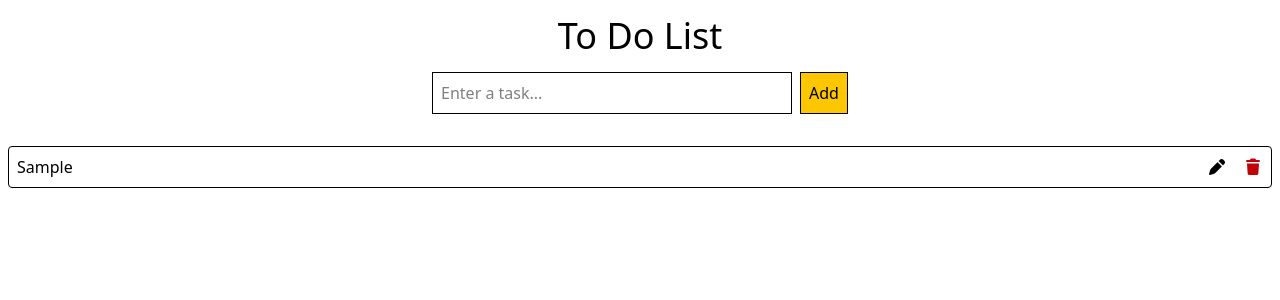
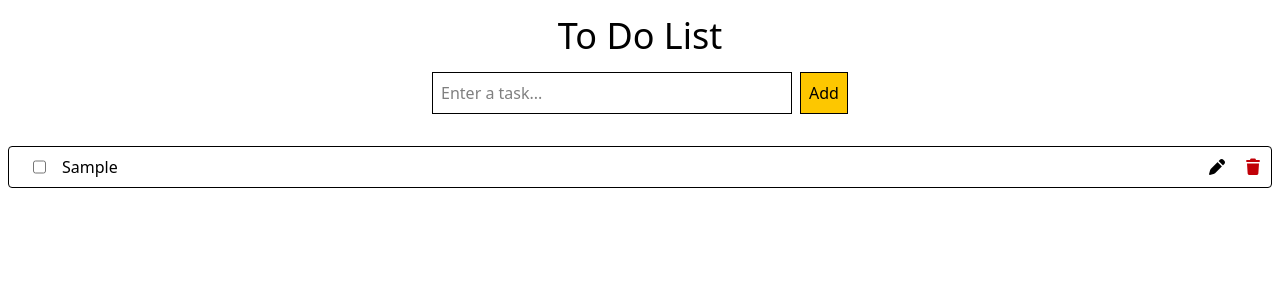
Before and after one commit to Trupal-Gondaliya/To-Do-List-React, a React (Vite) app: page / in a window 1280 px wide. Both pictures are taken after typing "Sample" into the empty fields and a click on the button "Add". Shown: the top 300 px of the page. Built offline with nearby package versions, Linux system fonts and the light colour scheme.

Commit message:
Implemented Mark as Completed toogle functionality

```diff
--- a/src/App.jsx
+++ b/src/App.jsx
@@ -31,10 +31,16 @@ function App() {
     );
   }
 
+  function toogleMarkCom(id){
+    setToDo(
+      todo.map(data => data.id === id ? {...data,completed:!data.completed}: data)
+    );
+  }
+
   return (
     <>
       <Header onAddItem = {addTodoItem}/>
-      <ToDoList todoitems = {todo} onEdit = {edit} onDelete = {deleteItem}/>
+      <ToDoList todoitems = {todo} onEdit = {edit} onDelete = {deleteItem} ontoggleMarkCom = {toogleMarkCom}/>
     </>
   )
 
--- a/src/components/ToDoItem.jsx
+++ b/src/components/ToDoItem.jsx
@@ -39,7 +39,10 @@ function ToDoItem(props) {
                     </div >
                 ) : (
                     <div className="flex justify-between w-full items-center">
-                        <p className="text-left">{props.item.text}</p>
+                        <div className="flex gap-4 ml-4">
+                            <input type="checkbox" checked={props.item.completed} onChange={() => props.ontoggleMarkCom(props.item.id)}/>
+                            <p className={`text-left ${props.item.completed ? "line-through text-gray-500" : ""}`}>{props.item.text}</p>
+                        </div>
                         <div className="flex gap-4 ml-4">
                             <button onClick={() => setIsEditing(true)}><i className="fa-solid fa-pen hover:text-yellow-600 cursor-pointer"></i></button>
                             <button onClick={handelDel}><i className="fa-solid fa-trash text-red-700 hover:text-blue-500 cursor-pointer"></i></button>
--- a/src/components/ToDoList.jsx
+++ b/src/components/ToDoList.jsx
@@ -1,9 +1,9 @@
 import ToDoItem from "./ToDoItem";
 
-function ToDoList({todoitems,onEdit, onDelete}){
+function ToDoList({todoitems,onEdit, onDelete, ontoggleMarkCom}){
     return(
         <div>
-            {todoitems.map(data => <ToDoItem key={data.id} item={data} onEdit = {onEdit} onDelete = {onDelete}/>)}
+            {todoitems.map(data => <ToDoItem key={data.id} item={data} onEdit = {onEdit} onDelete = {onDelete} ontoggleMarkCom= {ontoggleMarkCom}/>)}
         </div>
     )
 }
--- a/src/components/output.css
+++ b/src/components/output.css
@@ -13,6 +13,7 @@
     --color-yellow-400: oklch(85.2% 0.199 91.936);
     --color-yellow-600: oklch(68.1% 0.162 75.834);
     --color-blue-500: oklch(62.3% 0.214 259.815);
+    --color-gray-500: oklch(55.1% 0.027 264.364);
     --spacing: 0.25rem;
     --text-4xl: 2.25rem;
     --text-4xl--line-height: calc(2.5 / 2.25);
@@ -254,8 +255,14 @@
   .break-words {
     overflow-wrap: break-word;
   }
+  .text-gray-500 {
+    color: var(--color-gray-500);
+  }
   .text-red-700 {
     color: var(--color-red-700);
+  }
+  .line-through {
+    text-decoration-line: line-through;
   }
   .underline {
     text-decoration-line: underline;
```
